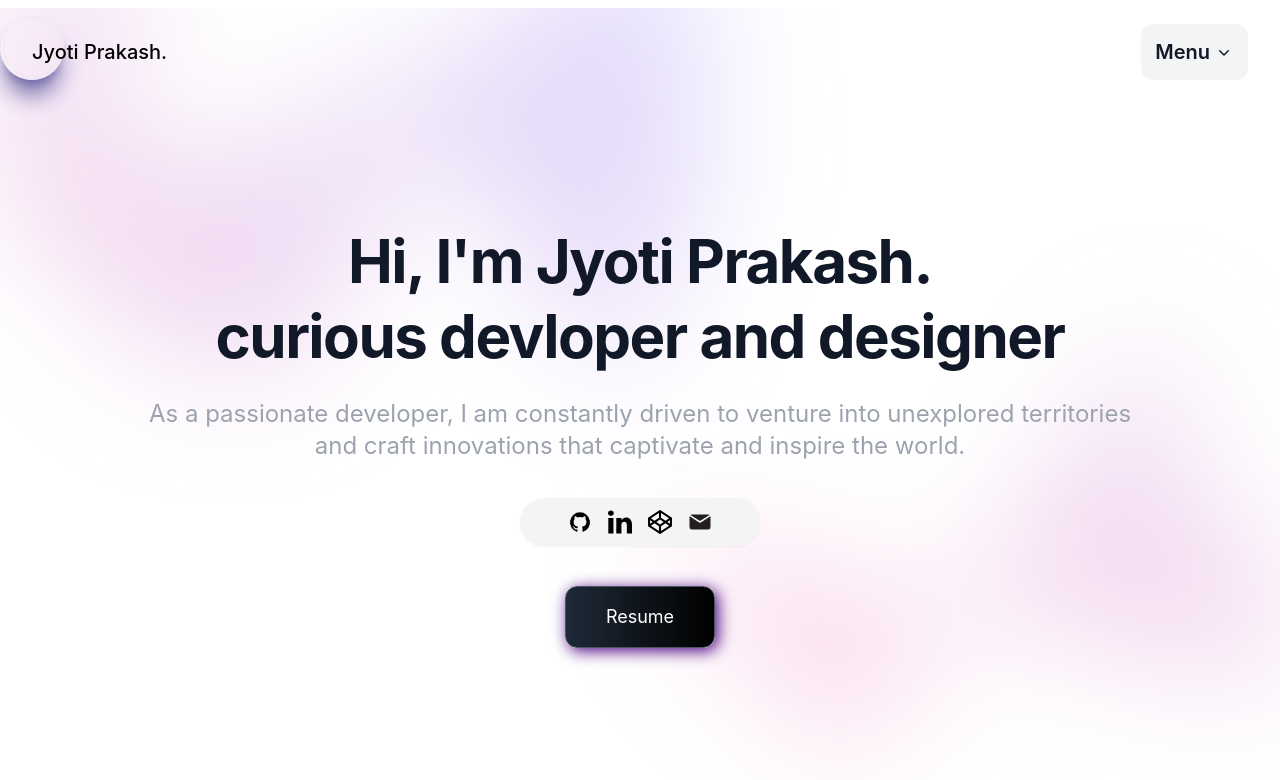
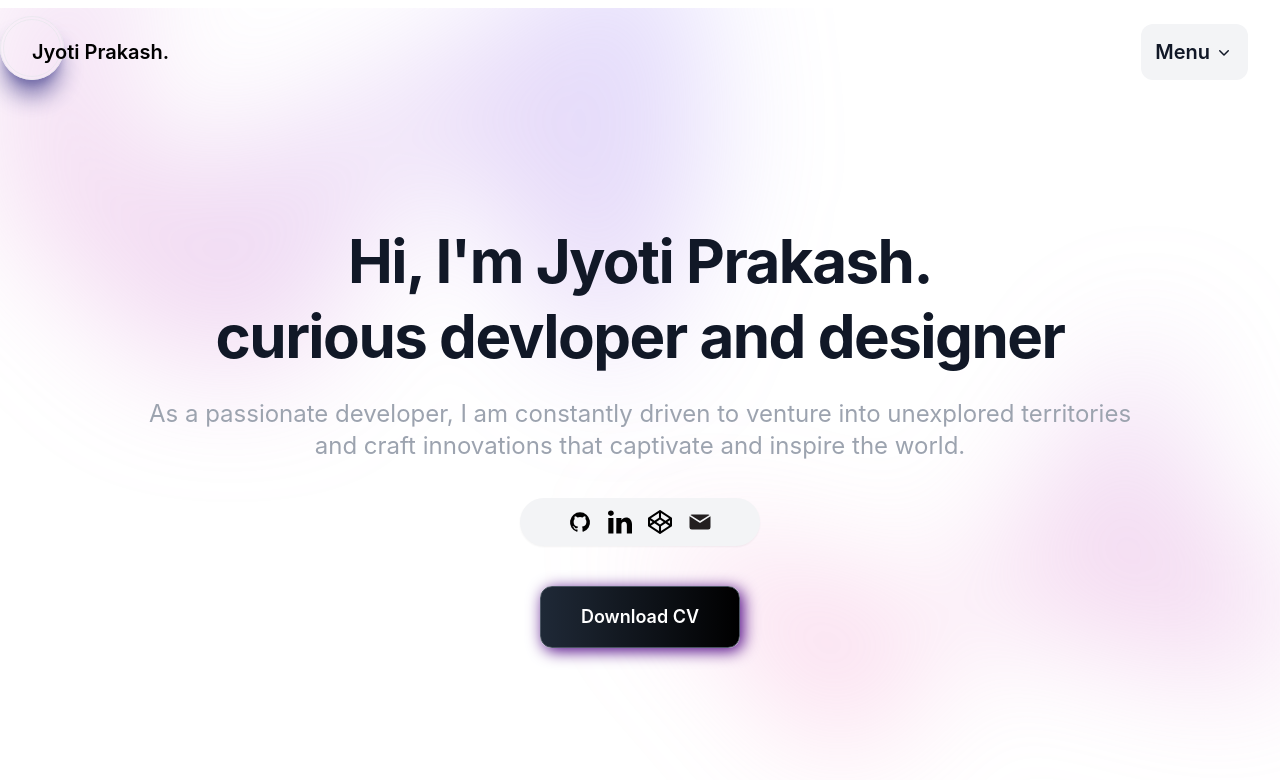
Before and after one commit to JyotiPrakash95/react-portfolio, a React (Create React App) app: page / in a window 1280 px wide. Shown: the top 780 px of the page. Built offline with nearby package versions, Linux system fonts and the light colour scheme.

Commit message:
final render

```diff
--- a/src/components/Navbar.js
+++ b/src/components/Navbar.js
@@ -10,17 +10,9 @@ function Navbar() {
           aria-label="Global"
         >
           <div className="flex lg:flex-1">
-            <NavLink to="/" className="-m-1.5 p-1.5 font-medium text-xl">
+            <NavLink to="/" className="-m-1.5 p-1.5 font-semibold text-xl">
               <span className="sr-only">Your Company</span>
-              {/* <img
-                className="h-8 w-auto"
-                src="https://tailwindui.com/img/logos/mark.svg?color=indigo&shade=600"
-                alt=""
-              /> */}
-              <div
-                className="outer-box p-5 transition duration-150 -z-10 ease-out md:ease-in border-double border-4 animate-pulse absolute inline-flex h-16 w-16 rounded-full shadow-xl  shadow-indigo-900 opacity-85 top-4 -left-4 translate-x-1/4
-            "
-              ></div>
+              <div className="outer-box p-5 transition duration-150 -z-10 ease-out md:ease-in border-double border-4 animate-pulse absolute inline-flex h-16 w-16 rounded-full shadow-xl  shadow-indigo-900 opacity-85 top-4 -left-4 translate-x-1/4"></div>
               Jyoti Prakash.
             </NavLink>
           </div>
--- a/src/pages/Home.js
+++ b/src/pages/Home.js
@@ -105,9 +105,9 @@ export default function Home() {
                 href="/images/Jyoti Prakash-Frontend-dev-Dec-2023-CV.pdf"
                 download="Jyoti Prakash CV"
                 // target="-blank"
-                class="flex gap-3 cursor-pointer text-white font-sem text-lg ibold bg-gradient-to-r from-gray-800 to-black px-10 py-4 rounded-xl border border-gray-600 hover:scale-105 duration-200 hover:text-gray-300 hover:border-gray-800 hover:from-black hover:to-gray-900 shadow-btn"
+                class="flex gap-3 cursor-pointer text-white font-semibold font-sem text-lg ibold bg-gradient-to-r from-gray-800 to-black px-10 py-4 rounded-xl border border-gray-600 hover:scale-105 duration-200 hover:text-gray-300 hover:border-gray-800 hover:from-black hover:to-gray-900 shadow-btn"
               >
-                Resume
+                Download CV
               </a>
             </div>
           </div>
```
